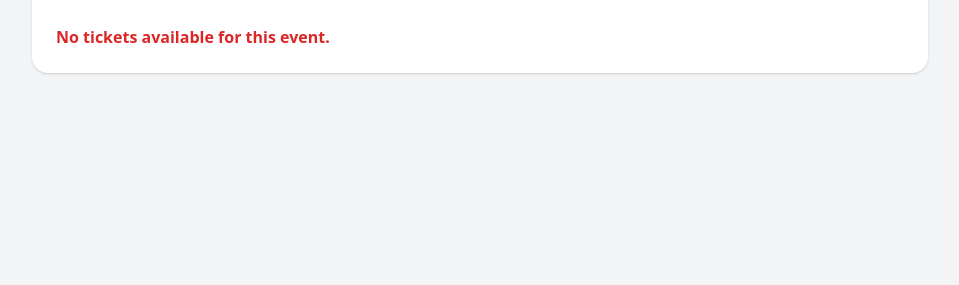
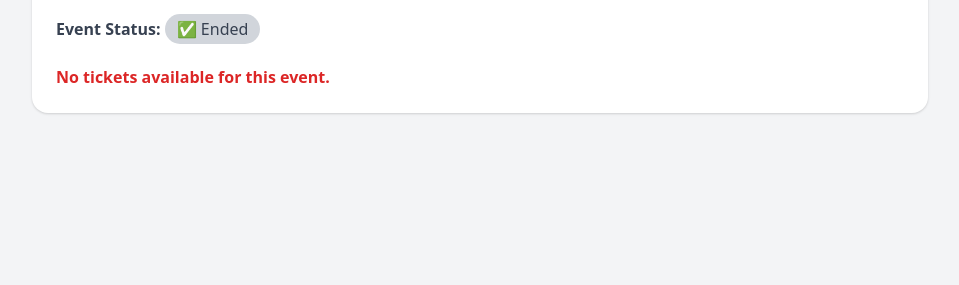
Before and after one commit to kuhanimkuu/event_booking_platform, a Django app: template events/templates/events/event_detail.html in a window 1280 px wide. Shown: the part 199-484 px from the top of the page, without its empty margins (160-1119 px from the left). Run offline with Django 3.2, Linux system fonts and the light colour scheme; the template is opened without the code that fills it, so the values that code supplies are empty.

Commit message:
fifth commit

```diff
--- a/events/templates/events/event_detail.html
+++ b/events/templates/events/event_detail.html
@@ -23,12 +23,26 @@
         {{ event.description }}
     </p>
 
+    <!-- Status Display -->
+    <p class="mt-4">
+        <span class="font-semibold text-gray-700">Event Status:</span>
+        {% if event.status == 'Not started' %}
+            <span class="bg-yellow-100 text-yellow-700 px-3 py-1 rounded-full">🕒 Not Started</span>
+        {% elif event.status == 'Ongoing' %}
+            <span class="bg-blue-100 text-blue-700 px-3 py-1 rounded-full">🔴 Ongoing</span>
+        {% else %}
+            <span class="bg-gray-300 text-gray-700 px-3 py-1 rounded-full">✅ Ended</span>
+        {% endif %}
+    </p>
+
     <!-- Ticket Info -->
     <div class="mt-6">
         {% if ticket %}
             <p class="text-red-600 font-semibold mb-4">
                 Tickets Remaining: {{ remaining }}
             </p>
+
+            {% if event.status == 'Not started' %}
                 {% if user.is_authenticated %}
                     <a href="{% url 'book-event' event.id %}"
                        class="inline-block bg-pink-600 text-white px-6 py-2 rounded-lg hover:bg-pink-700 transition">
@@ -40,6 +54,10 @@
                     </p>
                 {% endif %}
             {% else %}
+                <p class="text-red-600 font-semibold">🎫 Ticket sales are closed — this event is {{ event.status|lower }}.</p>
+            {% endif %}
+
+        {% else %}
             <p class="text-red-600 font-semibold">No tickets available for this event.</p>
         {% endif %}
     </div>
--- a/events/views.py
+++ b/events/views.py
@@ -6,6 +6,7 @@ from django.conf import settings
 from reportlab.pdfgen import canvas
 from .utils import generate_receipt_pdf
 from django.http import FileResponse, Http404
+from django.utils import timezone
 # Django & Core Imports
 from django.shortcuts import render, redirect, get_object_or_404
 from django.contrib.auth import authenticate, login
@@ -318,7 +319,9 @@ def view_event_bookings(request, event_id):
 def book_event_view(request, event_id):
     event = get_object_or_404(Event, id=event_id)
     ticket = Ticket.objects.filter(event=event).first()
-
+    if timezone.now() >= event.start_time:
+        messages.error(request, "You cannot book tickets for events that have started or ended.")
+        return redirect('event-detail', event_id=event.id)
     if not ticket:
         messages.error(request, "No tickets available for this event.")
         return redirect('event-detail', pk=event.id)
```
Also changed, not shown: events/models.py (+10 -0 lines). Lines whose indentation alone changed are shown as unchanged.
